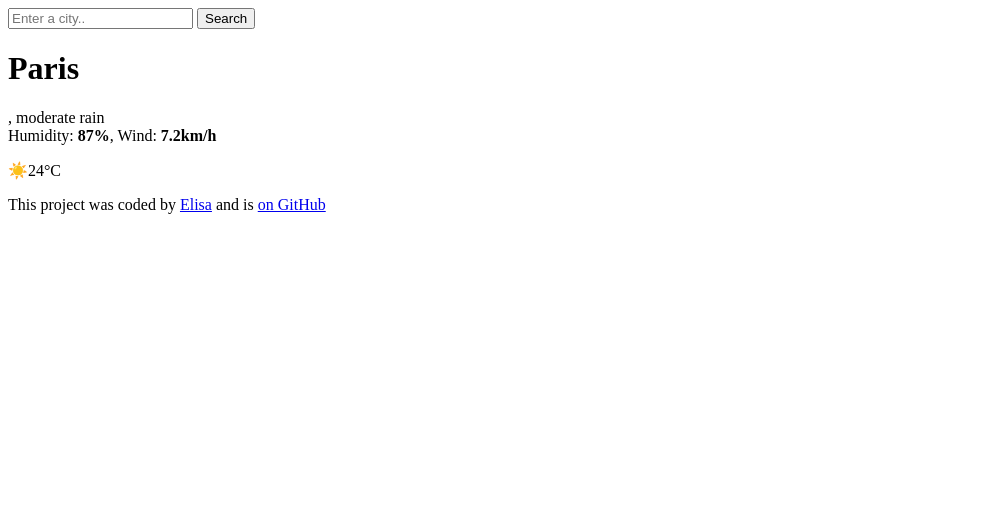
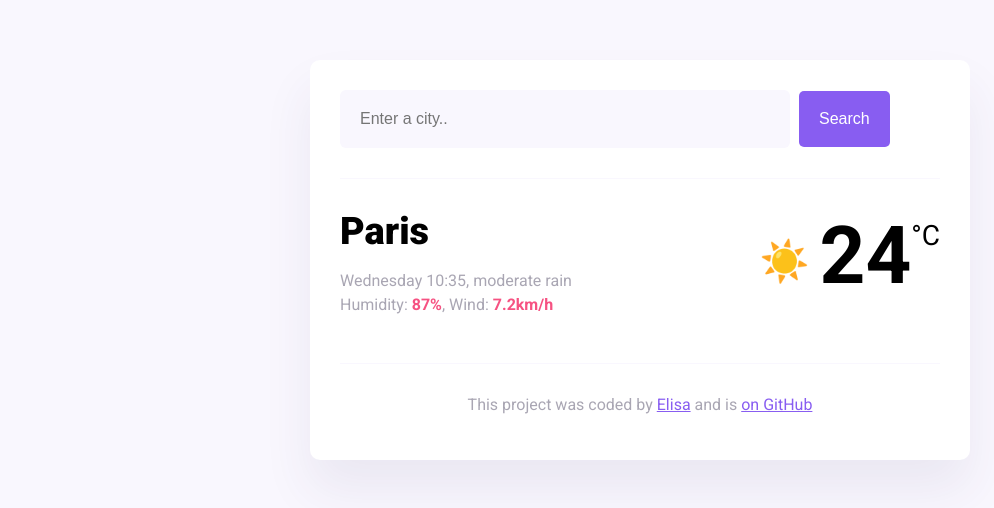
Before and after one commit to Miki22986/SheCodes_app, a plain HTML site: page index.html in a window 1280 px wide. Shown: the whole page, without its empty margins (0-994 px from the left). Drawn offline with nearby package versions, Linux system fonts and the light colour scheme.

Commit message:
aggiunto css

```diff
--- /dev/null
+++ b/Javascript/index.js
@@ -0,0 +1,56 @@
+  function show_temperature(response) {
+    let temp = Math.round(response.data.temperature.current);
+    let temperature_where = document.querySelector(
+      ".current-temperature-value"
+    );
+    temperature_where.innerHTML = temp;
+  }
+
+/*Per la città*/
+function search(event) {
+  event.preventDefault();
+  let searchInputElement = document.querySelector("#search-input");
+  let cityElement = document.querySelector("#current-city");
+  cityElement.innerHTML = searchInputElement.value;
+
+  let apiKey = "8bb47a1aat7f98e60875f1b93o1d6a06";
+  let apiURL = `https://api.shecodes.io/weather/v1/current?query=${searchInputElement.value}&key=${apiKey}`;
+
+
+  axios.get(apiURL).then(show_temperature);
+}
+/*Per la data*/
+function formatDate(date) {
+  let minutes = date.getMinutes();
+  let hours = date.getHours();
+  let day = date.getDay();
+
+  if (minutes < 10) {
+    minutes = `0${minutes}`;
+  }
+
+  if (hours < 10) {
+    hours = `0${hours}`;
+  }
+
+  let days = [
+    "Sunday",
+    "Monday",
+    "Tuesday",
+    "Wednesday",
+    "Thursday",
+    "Friday",
+    "Saturday",
+  ];
+
+  let formattedDay = days[day];
+  return `${formattedDay} ${hours}:${minutes}`;
+}
+
+let searchForm = document.querySelector("#search-form");
+searchForm.addEventListener("submit", search);
+
+let currentDateELement = document.querySelector("#current-date");
+let currentDate = new Date();
+
+currentDateELement.innerHTML = formatDate(currentDate);
--- /dev/null
+++ b/css/style.css
@@ -0,0 +1,98 @@
+body {
+  background: #f9f7fe;
+  font-family: "Roboto", sans-serif;
+}
+
+a {
+  color: #885df1;
+}
+
+.weather-app {
+  background: white;
+  max-width: 600px;
+  margin: 60px auto;
+  padding: 30px;
+  border-radius: 10px;
+  box-shadow: 0 30px 50px rgba(65, 50, 100, 0.08);
+}
+
+header {
+  border-bottom: 1px solid #f9f7fe;
+  padding-bottom: 30px;
+}
+
+.search-input {
+  background-color: #f9f7fe;
+  border: none;
+  color: rgba(39, 33, 66, 0.4);
+  font-size: 16px;
+  padding: 20px;
+  width: 75%;
+  border-radius: 6px;
+}
+
+.search-button {
+  margin-left: 5px;
+  font-size: 16px;
+  background-color: #885df1;
+  color: white;
+  border: none;
+  padding: 20px;
+  line-height: 1;
+  border-radius: 5px;
+}
+
+main {
+  padding: 30px 0;
+}
+
+.current-temperature {
+  font-size: 48px;
+}
+
+.current-weather {
+  display: flex;
+  justify-content: space-between;
+}
+
+.current-city {
+  font-size: 38px;
+  font-weight: 900;
+  margin: 0;
+}
+.current-details {
+  color: rgba(39, 33, 66, 0.4);
+  font-size: 16px;
+  font-weight: 400;
+  line-height: 24px;
+}
+
+.current-details strong {
+  color: #f65282;
+}
+
+.current-temperature-icon {
+  position: relative;
+  top: -8px;
+  font-size: 40px;
+  margin-right: 10px;
+}
+
+.current-temperature-value {
+  font-size: 80px;
+  font-weight: bold;
+}
+
+.current-temperature-unit {
+  font-size: 28px;
+  position: relative;
+  top: -38px;
+}
+
+footer {
+  border-top: 1px solid #f9f7fe;
+  text-align: center;
+  padding-top: 15px;
+
+  color: rgba(39, 33, 66, 0.4);
+}
--- a/index.html
+++ b/index.html
@@ -10,7 +10,7 @@
       href="https://fonts.googleapis.com/css2?family=Roboto:ital,wght@0,100;0,400;0,500;0,700;0,900;1,100;1,300;1,400;1,500;1,700;1,900&display=swap"
       rel="stylesheet"
     />
-    <link rel="stylesheet" href="" />
+    <link rel="stylesheet" href="css/style.css" />
     <title>My weather application</title>
   </head>
   <body>
@@ -52,5 +52,5 @@
       </footer>
     </div>
   </body>
-  <script src=""></script>
+  <script src="Javascript/index.js"></script>
 </html>
```
